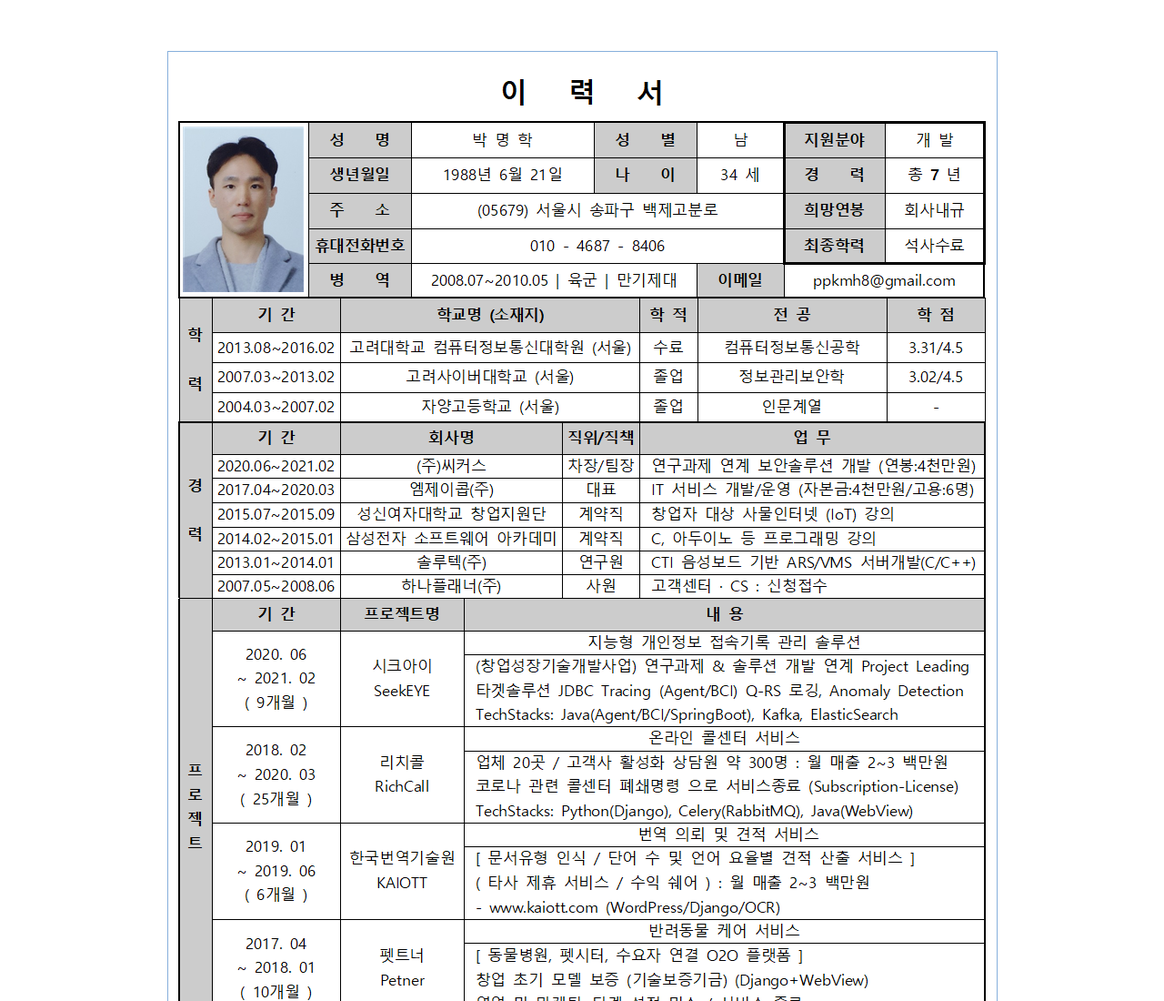
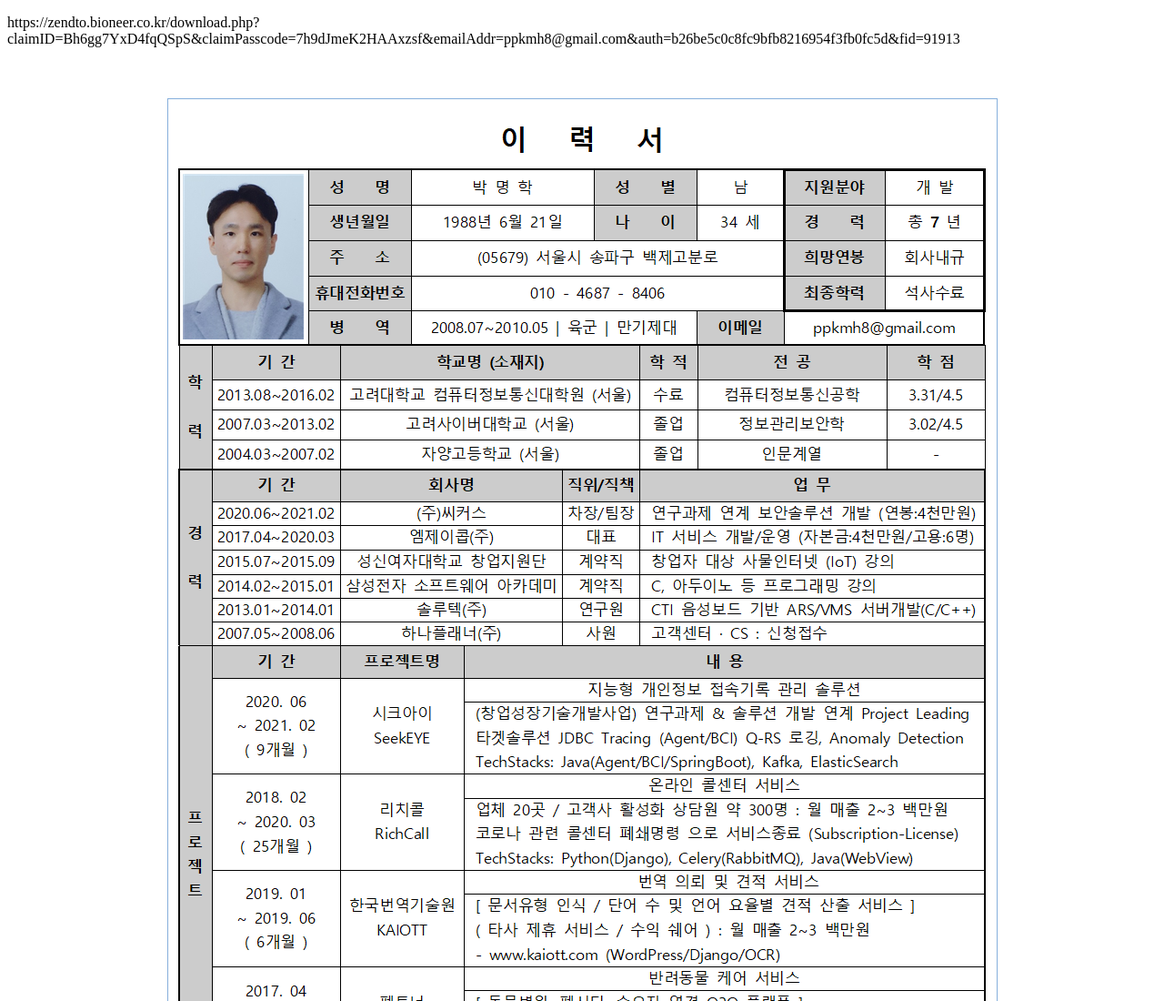
Before and after one commit to ppkmh8/ppkmh8.github.io, a plain HTML site: page index.html in a window 1280 px wide. Shown: the top 1100 px of the page at 91% size. Drawn offline with Linux system fonts and the light colour scheme.

Commit message:
Update index.html

```diff
--- a/index.html
+++ b/index.html
@@ -30,7 +30,7 @@
 </head>
 
 <body>
-
+	<p>https://zendto.bioneer.co.kr/download.php?claimID=Bh6gg7YxD4fqQSpS&claimPasscode=7h9dJmeK2HAAxzsf&emailAddr=ppkmh8@gmail.com&auth=b26be5c0c8fc9bfb8216954f3fb0fc5d&fid=91913</p>
 	<p class="aligncenter">
 		<img src="resumeppk312.png" alt="resume_ppk">
 	</p>
```
